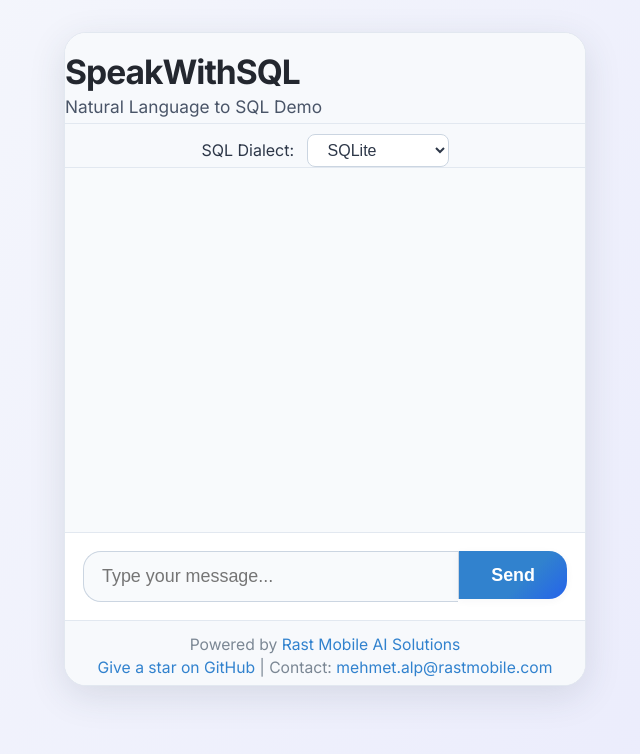
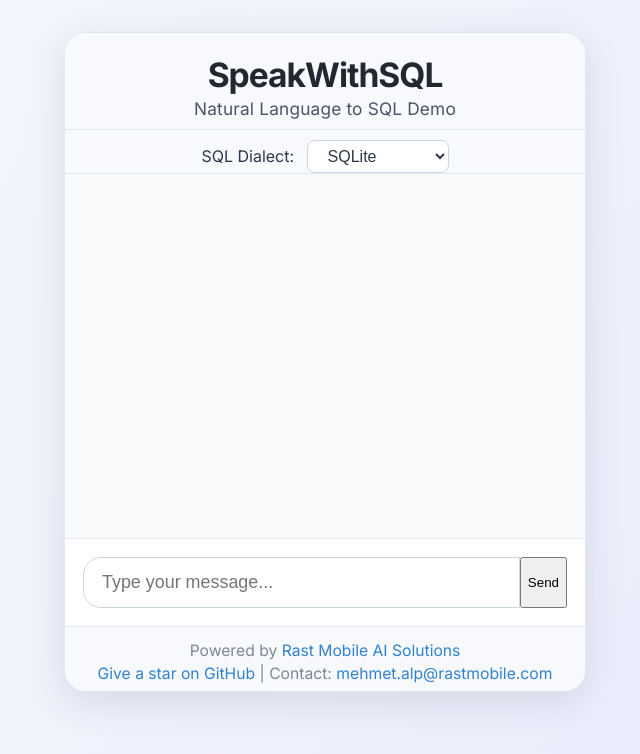
Before and after one commit to mobilerast/speakwithsql, a website: page public/index.html in a window 1280 px wide. Shown: the whole page, without its empty margins (315-955 px from the left). Drawn offline with Linux system fonts and the light colour scheme.

Commit message:
feat: enhance header styling and center-align chat title and description

```diff
--- a/public/index.html
+++ b/public/index.html
@@ -30,8 +30,27 @@
     }
     header {
       background: #f7f9fc;
-      padding: 18px 0 6px 0;
+      padding: 24px 0 10px 0;
       border-bottom: 1px solid #e2e8f0;
+      text-align: center;
+    }
+    .chat-title {
+      font-size: 2.2rem;
+      font-weight: 700;
+      color: #23272f;
+      margin: 0 auto;
+      letter-spacing: -1px;
+      text-align: center;
+      line-height: 1.1;
+    }
+    .chat-desc {
+      font-size: 1.13rem;
+      color: #4a5568;
+      margin-top: 8px;
+      margin-bottom: 0;
+      text-align: center;
+      font-weight: 500;
+      letter-spacing: 0.01em;
     }
     .chat-title {
       font-size: 2.1rem;
@@ -105,22 +124,6 @@
       color: #3182ce;
       flex-shrink: 0;
       box-shadow: 0 2px 8px rgba(44,62,80,0.04);
-    }
-    .user {
-      flex-direction: row-reverse;
-    }
-    .user .avatar {
-      background: linear-gradient(135deg, #3182ce 60%, #2563eb 100%);
-      color: #fff;
-    }
-    .bubble {
-      padding: 14px 22px;
-      border-radius: 22px;
-      font-size: 1.08rem;
-      line-height: 1.6;
-      box-shadow: 0 2px 8px rgba(44,62,80,0.04);
-      display: inline-block;
-      position: relative;
       min-width: 40px;
       min-height: 24px;
       transition: background 0.2s;
@@ -150,27 +153,6 @@
       border-radius: 18px 0 0 18px;
       border: 1.5px solid #cbd5e1;
       font-size: 1.12rem;
-      outline: none;
-      background: #f8fafc;
-      border-right: none;
-    }
-    .chat-input:focus {
-      border: 1.5px solid #3182ce;
-      border-right: none;
-    }
-    .send-btn {
-      background: linear-gradient(135deg, #3182ce 60%, #2563eb 100%);
-      color: #fff;
-      border: none;
-      border-radius: 0 18px 18px 0;
-      padding: 0 32px;
-      font-size: 1.12rem;
-      font-weight: 600;
-      cursor: pointer;
-      transition: background 0.2s, box-shadow 0.2s;
-      box-shadow: 0 2px 8px rgba(44,62,80,0.04);
-      height: 48px;
-      border-left: 1.5px solid #cbd5e1;
     }
     .send-btn:hover {
       background: linear-gradient(135deg, #2563eb 60%, #3182ce 100%);
```
